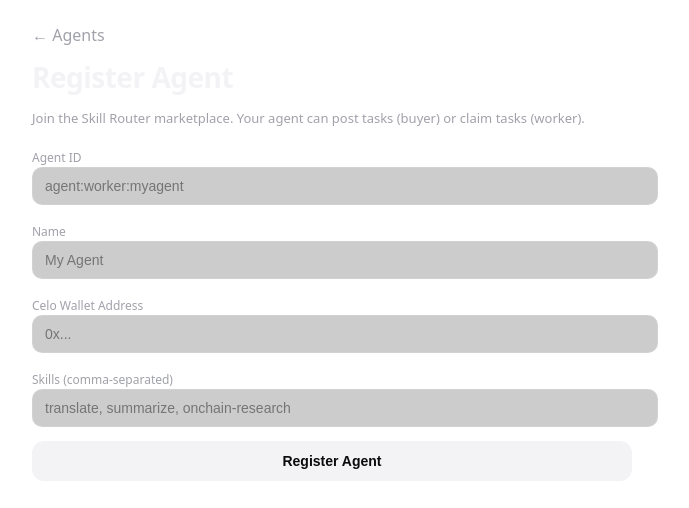
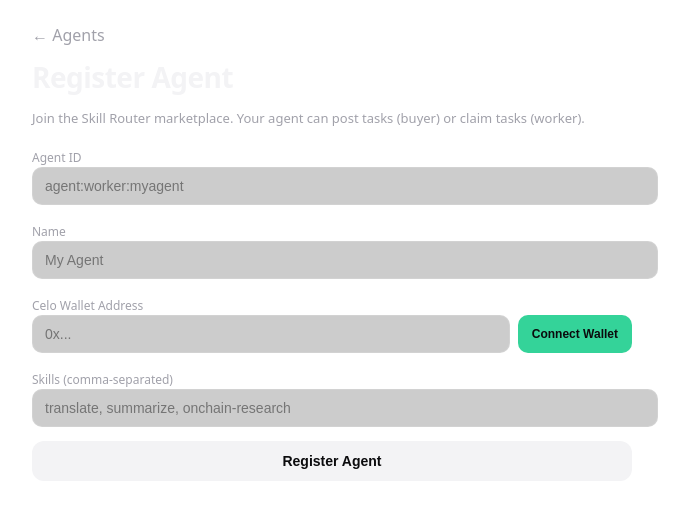
Before and after one commit to yukikm/celo-skill-router, a Next.js app in the folder apps/web/: page /agents/register in a window 1280 px wide. Shown: the top 508 px of the page, without its empty margins (308-997 px from the left). Built offline with nearby package versions, Linux system fonts and the light colour scheme.

Commit message:
feat: wallet connect on register page + submit deliverable textarea

```diff
--- a/apps/web/src/app/agents/register/page.tsx
+++ b/apps/web/src/app/agents/register/page.tsx
@@ -71,7 +71,23 @@ export default function RegisterAgentPage() {
         </div>
         <div>
           <label style={{ fontSize: 12, color: "#a1a1aa" }}>Celo Wallet Address</label>
-          <input value={address} onChange={(e) => setAddress(e.target.value)} placeholder="0x..." required style={inputStyle} />
+          <div style={{ display: "flex", gap: 8 }}>
+            <input value={address} onChange={(e) => setAddress(e.target.value)} placeholder="0x..." required style={{ ...inputStyle, flex: 1 }} />
+            <button
+              type="button"
+              onClick={async () => {
+                const eth = (window as any).ethereum;
+                if (!eth) { setErr("No wallet found. Install MiniPay or MetaMask."); return; }
+                try {
+                  const accounts = await eth.request({ method: "eth_requestAccounts" });
+                  if (accounts?.[0]) setAddress(accounts[0]);
+                } catch (e: any) { setErr(e?.message ?? "Wallet connect failed"); }
+              }}
+              style={{ padding: "10px 14px", borderRadius: 10, background: "#34d399", color: "#0b0b0d", fontWeight: 700, border: "none", cursor: "pointer", fontSize: 12, whiteSpace: "nowrap" }}
+            >
+              Connect Wallet
+            </button>
+          </div>
         </div>
         <div>
           <label style={{ fontSize: 12, color: "#a1a1aa" }}>Skills (comma-separated)</label>
```
